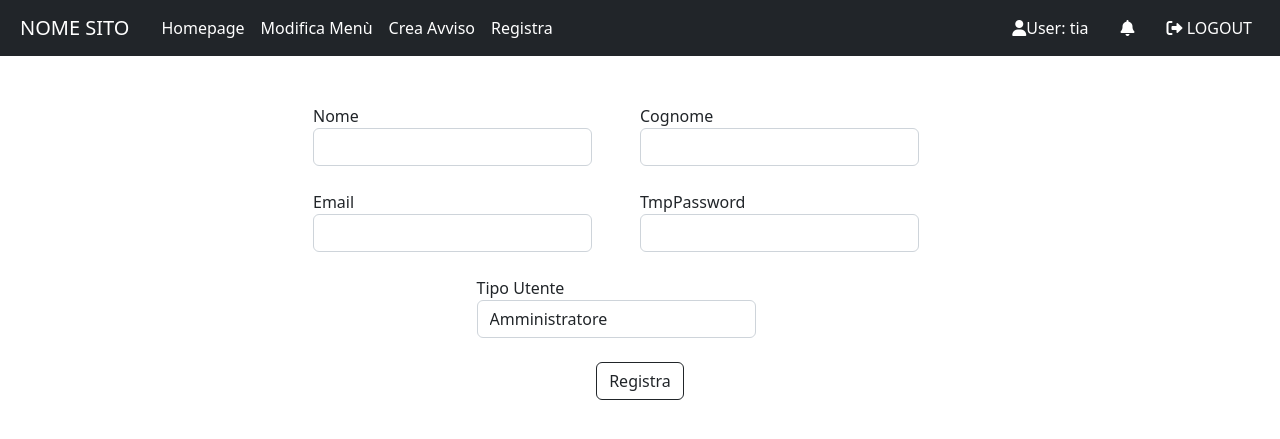
After one commit to Kranidos1/sitoUNI, a PHP site: page /registra.php in a window 1280 px wide. The commit adds this page. Shown: the top 439 px of the page. Run offline with PHP 8.4, Linux system fonts and the light colour scheme.

Commit message:
updates
aggiunta icona per notifiche nella navbar ;aggiunto frame per registrare utenti ;aggiunto frame per inviare notifiche.

```diff
--- a/navbarAMMINISTRATORE.php
+++ b/navbarAMMINISTRATORE.php
@@ -12,9 +12,10 @@ echo'
     <span class="navbar-toggler-icon"></span>
     </button>
     <div class="collapse navbar-collapse" id="navbarSupportedContent">
+
       <ul class="navbar-nav me-auto mb-2 mb-lg-0">
         <li class="nav-item ">
-        <a class="nav-link active" href="#">Registra</a>
+          <a class="nav-link active" href="#">Homepage</a>
         </li>
         <li class="nav-item ">
           <a class="nav-link active" href="#">Modifica Menù</a>
@@ -23,12 +24,20 @@ echo'
           <a class="nav-link active" href="#">Crea Avviso</a>
         </li>
         <li class="nav-item ">
-        <a class="nav-link active" href="#">HomePage</a>
+          <a class="nav-link active" href="registra.php">Registra</a>
         </li>
       </ul>
+
       <ul class="navbar-nav mr-auto mb-2 mb-lg-0">
         <li class="nav-item px-2"><a class="nav-link active ">
         <i class="fa-sharp fa-solid fa-user"></i>User: tia</a></li>
+
+        <li class="nav-item  px-2"><a class="nav-link active"  href="#">
+        <i class="fa-solid fa-bell"></i>
+          <ul class="dropdown-menu"></ul>
+          </a>
+       </li>
+
         <li class="nav-item  px-2"><a class="nav-link active"  href="#">
         <i class="fa-sharp fa-solid fa-right-from-bracket"></i>  LOGOUT</a>
         </li>
--- /dev/null
+++ b/registra.php
@@ -0,0 +1,74 @@
+<?php
+
+include "navbarAMMINISTRATORE.php";
+//inizio container
+echo' <div class = "container ">';
+
+//nome + cognome
+echo'
+
+<div class = "d-sm-flex flex-column justify-content-center mt-5">
+
+    <div class = "d-sm-flex justify-content-center">
+
+        <div class="col-md-3 me-5">
+            <label for="floatingInput">Nome</label>
+            <input type="email" class="form-control" id="floatingInput">
+        </div>
+
+        <div class="col-md-3 me-5">
+            <label for="floatingInput">Cognome</label>
+            <input type="email" class="form-control" id="floatingInput">
+        </div>
+
+    </div>
+
+    <div class = "d-sm-flex justify-content-center mt-4">
+
+        <div class="col-md-3 me-5">
+            <label for="floatingInput">Email</label>
+            <input type="email" class="form-control" id="floatingInput">
+        </div>
+
+        <div class="col-md-3 me-5">
+            <label for="floatingInput">TmpPassword</label>
+            <input type="email" class="form-control" id="floatingInput">
+        </div>
+
+    </div>
+
+    <div class = "d-sm-flex justify-content-center mt-4">
+
+        <div class = "col-md-3 me-5">
+            <div class="form-group">
+                <label for="exampleFormControlSelect1">Tipo Utente</label>
+                    <select class="form-control" id="exampleFormControlSelect1">
+                        <option>Amministratore</option>
+                        <option>Supervisore</option>
+                        <option>Addetto Cucina</option>
+                        <option>Addetto Sala</option>
+                    </select>
+            </div>
+        </div>
+
+    </div>
+
+        <div class = "d-sm-flex justify-content-center mt-4">
+
+            <button type="button" class="btn btn-outline-dark">Registra</button>
+
+        </div>
+
+
+
+</div>
+
+
+';
+
+//end container
+echo'</div>';
+
+include "coda.php";
+
+?>
```
Also changed, not shown: login/login.php (+4 -4 lines), notifica.php (added, +31 -0 lines), login/ratatouille-sign.jpg (added), login/ratatouille-sign.png (deleted). Lines whose indentation alone changed are shown as unchanged.
